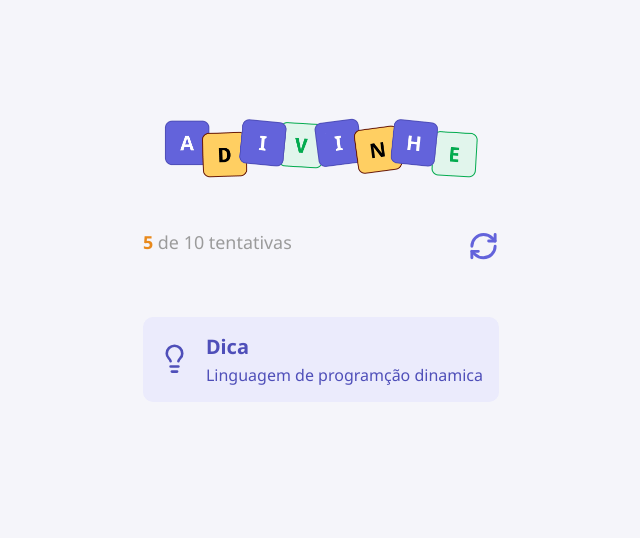
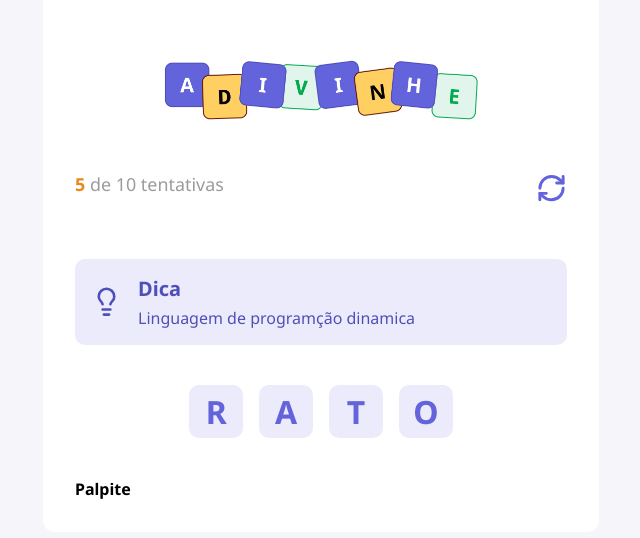
Before and after one commit to MarcosHHOshiro/Guessing-game-react, a React (Vite) app: page / in a window 1280 px wide. Shown: the part 140-678 px from the top of the page, without its empty margins (319-959 px from the left). Built offline with nearby package versions, Linux system fonts and the light colour scheme; a web font is replaced by a local one.

Commit message:
Creating letter

```diff
--- a/src/App.tsx
+++ b/src/App.tsx
@@ -3,6 +3,7 @@ import styles from './app.module.css'
 
 import { Header } from "./components/Header"
 import { Tip } from './components/Tip'
+import { Letter } from './components/Letter'
 
 function App() {
 
@@ -16,6 +17,19 @@ function App() {
         <Header current={5} max={10} onRestart={handleRestart} />
 
         <Tip tip="Linguagem de programção dinamica"></Tip>
+
+        <div className={styles.word}>
+          <Letter value="R"></Letter>
+          <Letter value="a"></Letter>
+          <Letter value="t"></Letter>
+          <Letter value="o"></Letter>
+        </div>
+
+        <h4>Palpite</h4>
+
+        <div>
+
+        </div>
       </main>
     </div>
   )
--- a/src/app.module.css
+++ b/src/app.module.css
@@ -5,4 +5,23 @@
   display: flex;
   align-items: center;
   justify-content: center;
+
+  & main {
+    width: 556px;
+
+    background-color: #ffffff;
+    padding: 2rem;
+    padding-top: 4.5rem;
+    border-radius: 0.75rem;
+  }
+
+  & .word {
+    width: 100%;
+    display: flex;
+    justify-content: center;
+    flex-wrap: wrap;
+    gap: 1rem;
+
+    margin: 2.5rem 0;
+  }
 }
--- /dev/null
+++ b/src/components/Letter/index.tsx
@@ -0,0 +1,13 @@
+import styles from "./styles.module.css"
+
+type Props = {
+    value?: string
+}
+
+export function Letter({ value = "" }: Props) {
+    return (
+        <div className={styles.letter}>
+            <span>{value}</span>
+        </div>
+    )
+}
--- /dev/null
+++ b/src/components/Letter/styles.module.css
@@ -0,0 +1,16 @@
+.letter {
+    width: 3.37rem;
+    height: 3.37rem;
+    border-radius: 0.62rem;
+
+    background-color: #ebebfc;
+    color: #6363db;
+
+    text-transform: uppercase;
+    font-size: 2rem;
+    font-weight: bold;
+
+    display: flex;
+    align-items: center;
+    justify-content: center;
+}
```
